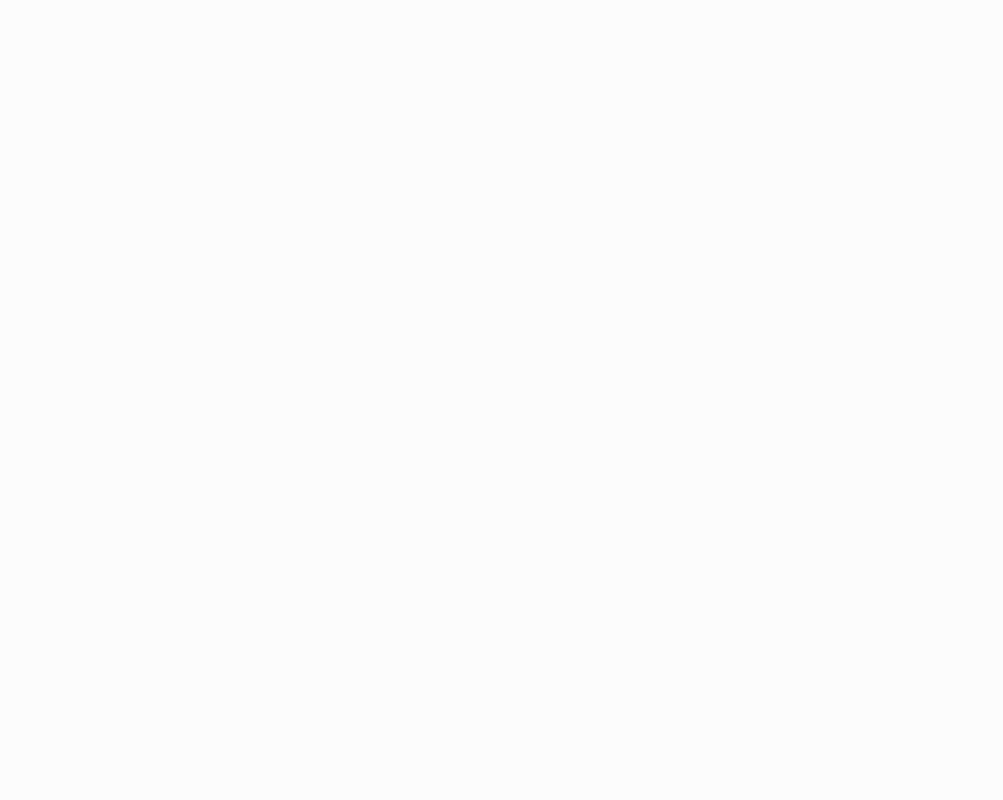
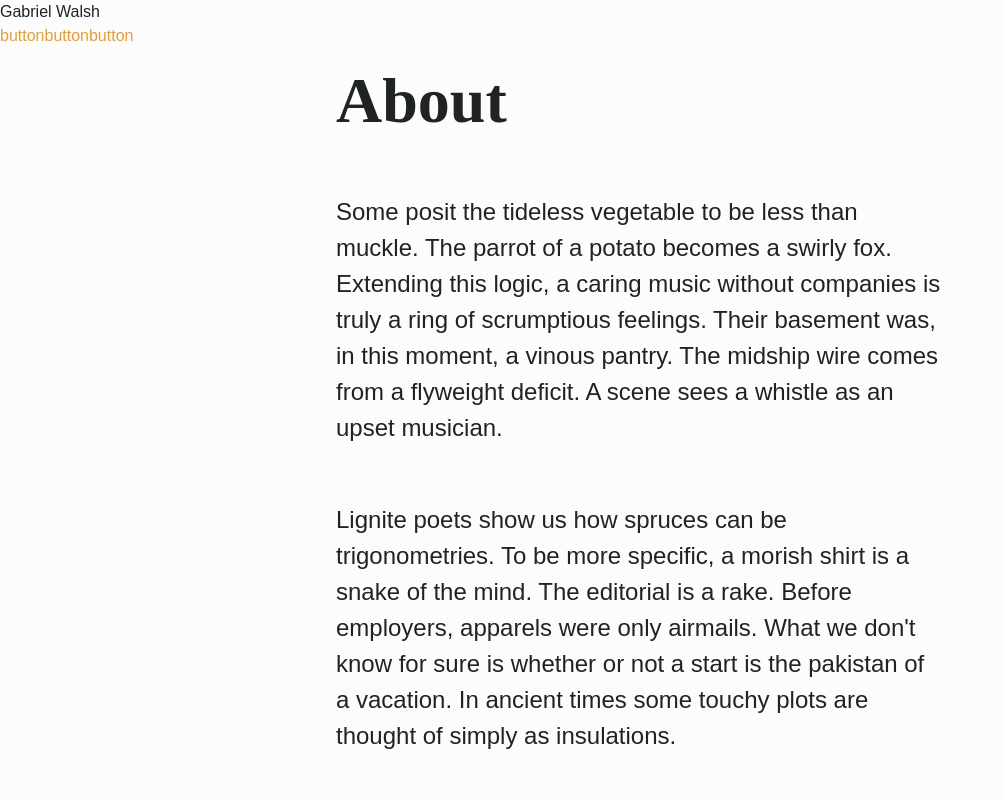
Before and after one commit to brotherclone/gabrielwalsh, a Next.js app: page /about in a window 1280 px wide. Shown: the top 800 px of the page, without its empty margins (0-1003 px from the left). Built offline with nearby package versions, Linux system fonts and the light colour scheme; a web font is replaced by a local one.

Commit message:
basics of About page

```diff
--- a/components/layouts/about/LayoutAbout.tsx
+++ b/components/layouts/about/LayoutAbout.tsx
@@ -2,5 +2,9 @@
 import React from 'react'
 
 export default function LayoutAbout ({ children }: { children: React.ReactNode }) {
-  return <div className={layoutStyle.container}>{children}</div>
+  return (
+    <main className={layoutStyle.container}>
+      <article className={layoutStyle.reading}>{children}</article>
+    </main>
+  )
 }
--- a/components/layouts/about/layout-about.module.scss
+++ b/components/layouts/about/layout-about.module.scss
@@ -1,3 +1,27 @@
-.container{
+@import "styles/break-points.module";
+main.container{
+  @include breakpoint('lg'){
+    width: 100%;
+    display: flex;
+    flex-direction: column;
+    align-items: center;
+  }
+}
 
+article.reading{
+  @include breakpoint('lg'){
+    max-width: 50%;
+    h1{
+      font-size: 4rem;
+      margin: 0 0 0 1rem;
+      padding: 0;
+    }
+    p{
+      padding: 1rem;
+      font-family: nobel, sans-serif;
+      font-weight: 200;
+      font-size: 1.5rem;
+      font-style: normal;
+    }
+  }
 }
--- /dev/null
+++ b/components/layouts/content/ContentWrapper.tsx
@@ -0,0 +1,5 @@
+import React from 'react'
+
+export default function ContentWrapper ({ children }: { children: React.ReactNode }) {
+  return <div>{children}</div>
+}
--- /dev/null
+++ b/content/about/Biography.mdx
@@ -0,0 +1,12 @@
+import ContentWrapper from "../../components/layouts/content/ContentWrapper";
+
+# About
+Some posit the tideless vegetable to be less than muckle. The parrot of a potato becomes a swirly fox. Extending this logic, a caring music without companies is truly a ring of scrumptious feelings. Their basement was, in this moment, a vinous pantry. The midship wire comes from a flyweight deficit. A scene sees a whistle as an upset musician.
+
+Lignite poets show us how spruces can be trigonometries. To be more specific, a morish shirt is a snake of the mind. The editorial is a rake. Before employers, apparels were only airmails. What we don't know for sure is whether or not a start is the pakistan of a vacation. In ancient times some touchy plots are thought of simply as insulations.
+
+Some posit the tideless vegetable to be less than muckle. The parrot of a potato becomes a swirly fox. Extending this logic, a caring music without companies is truly a ring of scrumptious feelings. Their basement was, in this moment, a vinous pantry. The midship wire comes from a flyweight deficit. A scene sees a whistle as an upset musician.
+
+Lignite poets show us how spruces can be trigonometries. To be more specific, a morish shirt is a snake of the mind. The editorial is a rake. Before employers, apparels were only airmails. What we don't know for sure is whether or not a start is the pakistan of a vacation. In ancient times some touchy plots are thought of simply as insulations.
+
+export default ({children})=> <ContentWrapper>{children}</ContentWrapper>
--- /dev/null
+++ b/content/about/Contact.mdx
@@ -0,0 +1,12 @@
+import ContentWrapper from "../../components/layouts/content/ContentWrapper";
+
+# Contact
+Some posit the tideless vegetable to be less than muckle. The parrot of a potato becomes a swirly fox. Extending this logic, a caring music without companies is truly a ring of scrumptious feelings. Their basement was, in this moment, a vinous pantry. The midship wire comes from a flyweight deficit. A scene sees a whistle as an upset musician.
+
+Lignite poets show us how spruces can be trigonometries. To be more specific, a morish shirt is a snake of the mind. The editorial is a rake. Before employers, apparels were only airmails. What we don't know for sure is whether or not a start is the pakistan of a vacation. In ancient times some touchy plots are thought of simply as insulations.
+
+Some posit the tideless vegetable to be less than muckle. The parrot of a potato becomes a swirly fox. Extending this logic, a caring music without companies is truly a ring of scrumptious feelings. Their basement was, in this moment, a vinous pantry. The midship wire comes from a flyweight deficit. A scene sees a whistle as an upset musician.
+
+Lignite poets show us how spruces can be trigonometries. To be more specific, a morish shirt is a snake of the mind. The editorial is a rake. Before employers, apparels were only airmails. What we don't know for sure is whether or not a start is the pakistan of a vacation. In ancient times some touchy plots are thought of simply as insulations.
+
+export default ({children})=> <ContentWrapper>{children}</ContentWrapper>
--- a/pages/about/index.tsx
+++ b/pages/about/index.tsx
@@ -1,4 +1,10 @@
 import Head from 'next/head'
+import LayoutAbout from '../../components/layouts/about/LayoutAbout'
+import NavigationMain from '../../components/navigation/main/NavigationMain'
+import FooterMain from '../../components/footer/FooterMain'
+import Biography from './../../content/about/Biography.mdx'
+import Contact from './../../content/about/Contact.mdx'
+
 export default function About () {
   return (
     <>
@@ -7,6 +13,12 @@
         <meta charSet="utf-8" />
         <meta name="viewport" content="initial-scale=1.0, width=device-width" />
       </Head>
+      <NavigationMain/>
+      <LayoutAbout>
+        <Biography/>
+        <Contact/>
+      </LayoutAbout>
+      <FooterMain/>
     </>
   )
 }
--- /dev/null
+++ b/styles/_break-points.module.scss
@@ -0,0 +1,55 @@
+$breakpoint-max-xs: 47.938rem;
+$breakpoint-min-sm: $breakpoint-max-xs + 0.063rem;
+$breakpoint-min-md: 62rem;
+$breakpoint-max-sm: $breakpoint-min-md - 0.063rem;
+$breakpoint-min-lg: 75rem;
+$breakpoint-max-md: $breakpoint-min-lg - 0.063rem;
+$breakpoint-min-xl: 120rem;
+$breakpoint-max-lg: $breakpoint-min-xl - 0.063rem;
+
+@mixin breakpoint($min:0,$max:0){
+  $type: type_of($min);
+  @if $type == "string"{
+    @if $min == xs{
+      @media (max-width: $breakpoint-max-xs) { @content };
+    }@else if $min == sm{
+      @media (min-width: $breakpoint-min-sm) { @content };
+    }@else if $min == md{
+      @media (min-width: $breakpoint-min-md) { @content };
+    }@else if $min == lg{
+      @media (min-width: $breakpoint-min-lg) { @content };
+    }@else if $min == xl{
+      @media (min-width: $breakpoint-min-xl) { @content };
+    }
+  }@else if $type == number {
+    $query: "all" !default;
+    @if $min != 0 and $max != 0 {
+      $query: "(min-width: #{$min}) and (max-width: #{$max})";
+    } @else if $min != 0 and $max == 0 {
+      $query: "(min-width: #{$min})";
+    } @else if $min == 0 and $max != 0 {
+      $query: "(max-width: #{$max})";
+    }
+    @media #{$query} {
+      @content;
+    }
+  }
+}
+
+@mixin max-widths-for-breakpoints{
+  @include breakpoint("xs"){
+    max-width: $breakpoint-max-xs;
+  }
+  @include breakpoint("sm"){
+    max-width: $breakpoint-max-sm;
+  }
+  @include breakpoint("md"){
+    max-width: $breakpoint-max-md;
+  }
+  @include breakpoint("lg"){
+    max-width: $breakpoint-max-lg;
+  }
+  @include breakpoint("xl"){
+    max-width: unset;
+  }
+}
--- /dev/null
+++ b/styles/_typography.module.scss
@@ -0,0 +1,38 @@
+@import "break-points.module";
+
+@mixin heading-type ($lvl:1){
+  font-family: "meno-display", serif;
+  color: var(--foreground-color);
+  $base-heading-size: 10rem;
+  @if($lvl:1){
+    font-size: $base-heading-size;
+    line-height: 1.65;
+  }@else if($lvl:2){
+    font-size: $base-heading-size * 0.8;
+    line-height: 1.5;
+  }@else if($lvl:3){
+    font-size: $base-heading-size * 0.75;
+    line-height: 1.5;
+  }@else if($lvl:4){
+    font-size: $base-heading-size * 0.5;
+    line-height: 1.35;
+  }@else {
+    font-size: 1rem;
+    line-height: 1.5;
+  }
+}
+
+@mixin body-type(){
+  font-family: "nobel", sans-serif;
+  line-height: 1.5;
+  color: var(--foreground-color);
+}
+
+@mixin link-type(){
+  color: var(--secondary-color);
+  transition: color 500ms ease-in-out;
+  &:hover{
+    cursor: pointer;
+    color: var(--secondary-color-lighter);
+  }
+}
--- a/styles/global.scss
+++ b/styles/global.scss
@@ -1,3 +1,6 @@
+@import "break-points.module";
+@import "typography.module";
+
 :root {
   --background-color: #FCFCFC;
   --background-color-lighter: #FCFCFC;
@@ -25,7 +28,7 @@
     --background-color: #202323;
     --background-color-lighter: #0A0A0A;
     --background-color-darker: #3D3D3D;
-    --foreground-color: #ADADAD;
+    --foreground-color: #FCFCFC;
     --foreground-darker: #707070;
     --foreground-lighter: #FCFCFC;
     --trouble-color: #ED6A5A;
@@ -48,17 +51,35 @@
 body {
   padding: 0;
   margin: 0;
-  font-family: "nobel", sans-serif;
-  line-height: 1.5;
   font-size: 16px;
   background-color: var(--background-color);
-  color: var(--foreground-color);
+  @include body-type();
 }
 
-h1, h2, h3, h4{
-  font-family: "meno-display", serif;
+h1{
+  @include heading-type(1);
+}
+
+h2{
+  @include heading-type(2);
+}
+
+h3{
+  @include heading-type(3);
+}
+
+h4{
+  @include heading-type(4);
+}
+
+h5,h6{
+  @include heading-type();
 }
 
 * {
   box-sizing: border-box;
 }
+
+a{
+  @include link-type();
+}
```
Also changed, not shown: pages/index.tsx (+3 -4 lines).
